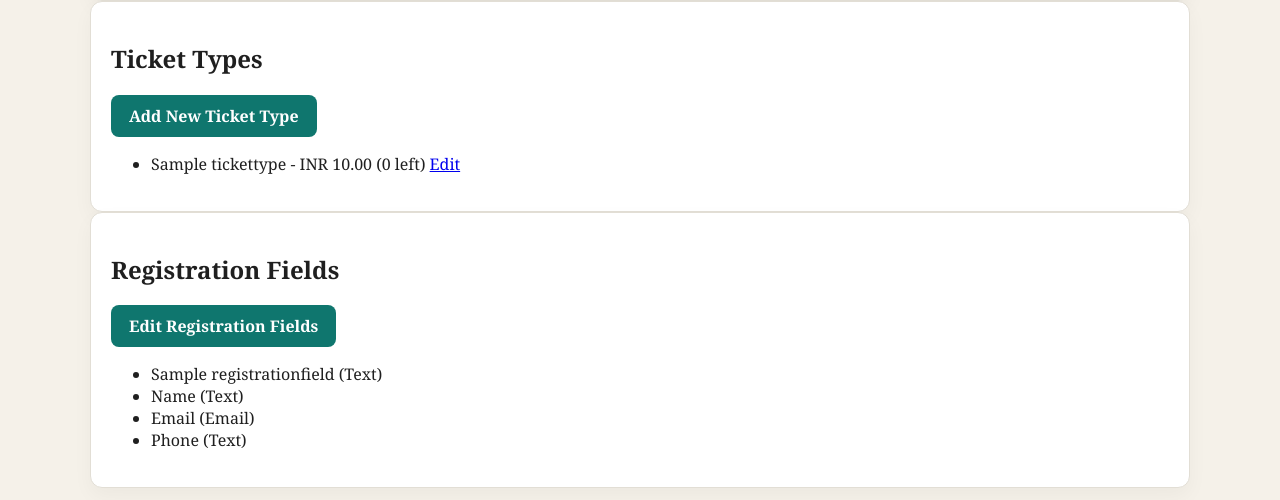
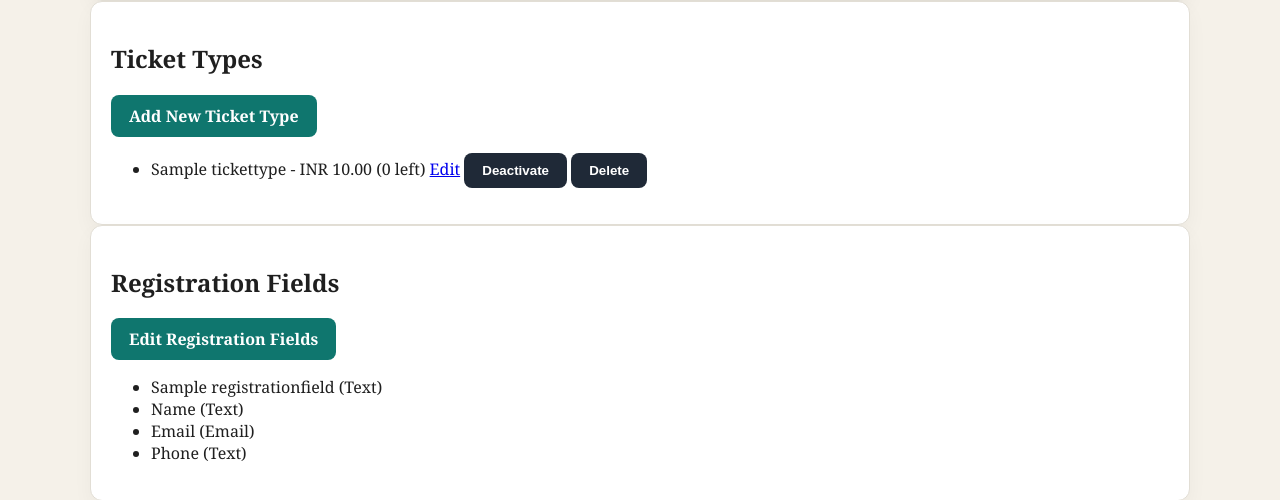
Before and after one commit to HelloCoderCode/event_management, a Django app: page /organizer/events/1/manage/ in a window 1280 px wide. Shown: the part 690-1190 px from the top of the page. Run offline with Django 5.2, Linux system fonts and the light colour scheme; a user stored in the database is signed in; tables that the repository leaves empty hold one stand-in row (values such as "Sample post"); grey boxes marked "Sample" are stand-in pictures.

Commit message:
active /deactive

```diff
--- a/event_management/events/models.py
+++ b/event_management/events/models.py
@@ -50,6 +50,7 @@ class TicketType(models.Model):
     price = models.DecimalField(max_digits=8, decimal_places=2)
     total_quantity = models.PositiveIntegerField()
     sold_quantity = models.PositiveIntegerField(default=0)
+    is_active = models.BooleanField(default=True)
 
     class Meta:
         unique_together = ("event", "name")
--- a/event_management/events/templates/events/organizer/event_manage.html
+++ b/event_management/events/templates/events/organizer/event_manage.html
@@ -31,8 +31,20 @@
     <ul>
         {% for ticket in ticket_types %}
             <li>
-                {{ ticket.name }} - INR {{ ticket.price }} ({{ ticket.available_quantity }} left)
+                {{ ticket.name }} - INR {{ ticket.price }}
+                ({{ ticket.available_quantity }} left)
+                {% if not ticket.is_active %}<span class="badge">Inactive</span>{% endif %}
                 <a href="{% url 'events:edit_ticket_type' event.public_id ticket.id %}">Edit</a>
+                <form method="post" action="{% url 'events:toggle_ticket_type' event.public_id ticket.id %}" style="display:inline;">
+                    {% csrf_token %}
+                    <button class="btn btn-secondary" type="submit">
+                        {% if ticket.is_active %}Deactivate{% else %}Activate{% endif %}
+                    </button>
+                </form>
+                <form method="post" action="{% url 'events:delete_ticket_type' event.public_id ticket.id %}" style="display:inline;">
+                    {% csrf_token %}
+                    <button class="btn btn-secondary" type="submit" onclick="return confirm('Delete this ticket type?');">Delete</button>
+                </form>
             </li>
         {% empty %}
             <li>No ticket types yet.</li>
--- a/event_management/events/urls.py
+++ b/event_management/events/urls.py
@@ -30,6 +30,16 @@ urlpatterns = [
         name="edit_ticket_type",
     ),
     path(
+        "organizer/events/<str:event_id>/tickets/<int:ticket_id>/delete/",
+        views.delete_ticket_type,
+        name="delete_ticket_type",
+    ),
+    path(
+        "organizer/events/<str:event_id>/tickets/<int:ticket_id>/toggle/",
+        views.toggle_ticket_type,
+        name="toggle_ticket_type",
+    ),
+    path(
         "organizer/events/<str:event_id>/fields/manage/",
         views.manage_registration_fields,
         name="manage_registration_fields",
--- a/event_management/events/views.py
+++ b/event_management/events/views.py
@@ -57,7 +57,7 @@ def home(request):
 
 def event_detail(request, slug):
     event = get_object_or_404(Event, slug=slug)
-    ticket_types = event.ticket_types.all()
+    ticket_types = event.ticket_types.filter(is_active=True)
     has_available = any(ticket.available_quantity > 0 for ticket in ticket_types)
     registration_closed = event.registrations_closed
     if event.registration_deadline and event.registration_deadline <= timezone.now():
@@ -76,8 +76,8 @@ def event_detail(request, slug):
 
 def _get_selected_ticket(event, ticket_type_id):
     if ticket_type_id:
-        return event.ticket_types.filter(id=ticket_type_id).first()
-    return event.ticket_types.first()
+        return event.ticket_types.filter(id=ticket_type_id, is_active=True).first()
+    return event.ticket_types.filter(is_active=True).first()
 
 
 def registration_form(request, slug):
@@ -89,7 +89,7 @@ def registration_form(request, slug):
     if event.registration_deadline and event.registration_deadline <= timezone.now():
         messages.error(request, "Registration deadline has passed.")
         return redirect("events:event_detail", slug=event.slug)
-    if not event.ticket_types.exists():
+    if not event.ticket_types.filter(is_active=True).exists():
         messages.info(request, "Ticket types are not available yet.")
         return redirect("events:event_detail", slug=event.slug)
     ticket_type_id = request.GET.get("ticket_type") if request.method == "GET" else None
@@ -373,6 +373,29 @@ def edit_ticket_type(request, event_id, ticket_id):
 
 
 @login_required
+def delete_ticket_type(request, event_id, ticket_id):
+    event = get_object_or_404(Event, public_id=event_id, organizer=request.user)
+    ticket = get_object_or_404(TicketType, id=ticket_id, event=event)
+    if request.method == "POST":
+        ticket.delete()
+        messages.success(request, "Ticket type deleted.")
+    return redirect("events:event_manage", event_id=event.public_id)
+
+
+@login_required
+def toggle_ticket_type(request, event_id, ticket_id):
+    event = get_object_or_404(Event, public_id=event_id, organizer=request.user)
+    ticket = get_object_or_404(TicketType, id=ticket_id, event=event)
+    ticket.is_active = not ticket.is_active
+    ticket.save(update_fields=["is_active"])
+    if ticket.is_active:
+        messages.success(request, "Ticket type activated.")
+    else:
+        messages.success(request, "Ticket type deactivated.")
+    return redirect("events:event_manage", event_id=event.public_id)
+
+
+@login_required
 def manage_registration_fields(request, event_id):
     event = get_object_or_404(Event, public_id=event_id, organizer=request.user)
     ensure_default_fields(event)
```
Also changed, not shown: event_management/events/migrations/0006_tickettype_is_active.py (added).
